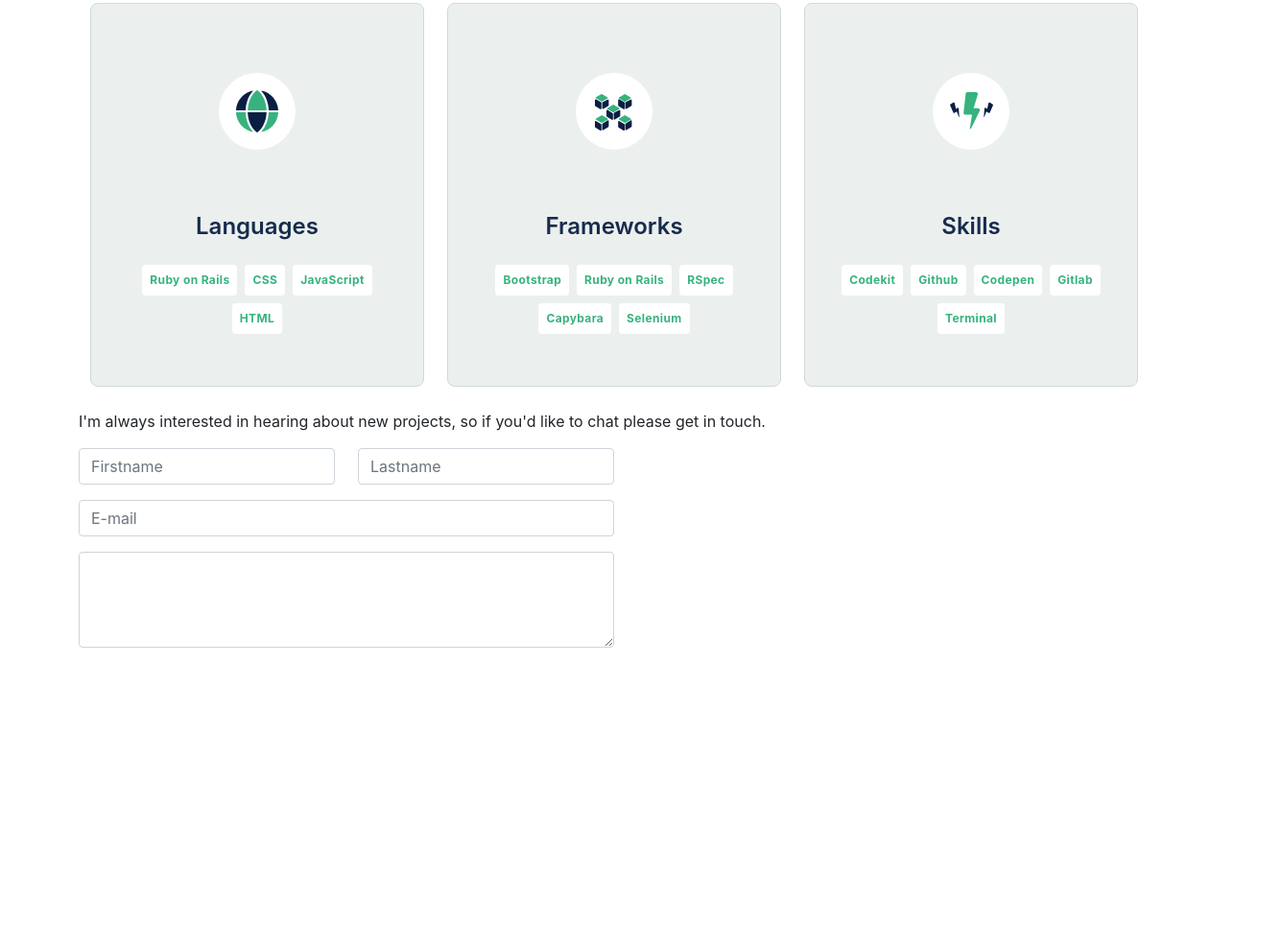
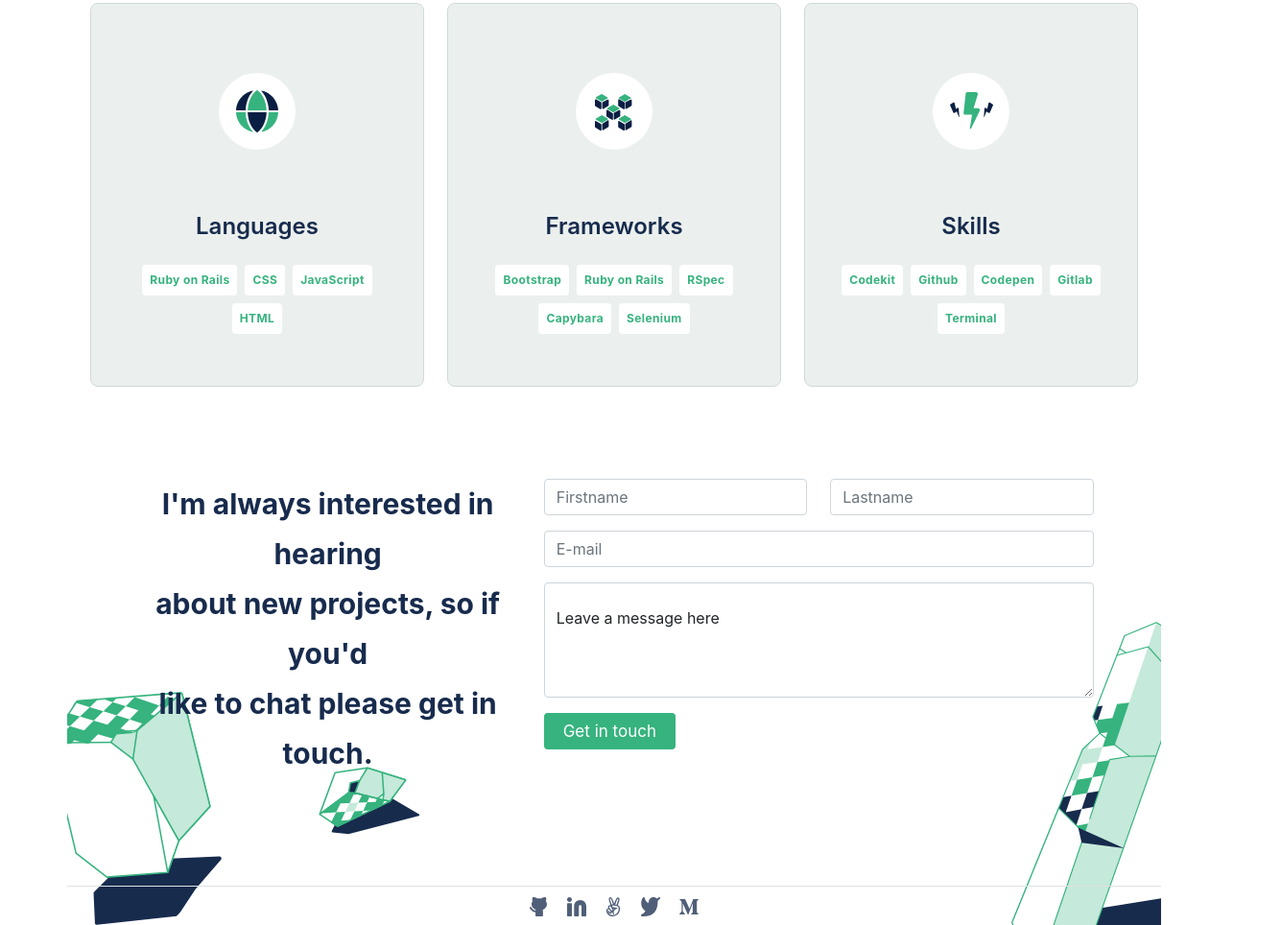
Before and after one commit to udev-21/bootstrap-portfolio, a plain HTML site: page index.html in a window 1280 px wide. Shown: the part 1974-2938 px from the top of the page at 96% size, 1335 px wide, since content can reach past the window. Before the commit the page ends 2649 px from the top, so only its background shows below. Drawn offline with nearby package versions, Linux system fonts and the light colour scheme; a web font is replaced by a local one.

Commit message:
Add contact form styles

```diff
--- a/index.html
+++ b/index.html
@@ -13,7 +13,7 @@
   <title>Document</title>
 </head>
 <body>
-  <div class="container">
+  <div class="container overflow-hidden">
     <section class="headline">
       <ul class="nav justify-content-center">
         <li class="nav-item">
@@ -244,36 +244,57 @@
         </div>
       </div>
     </section>
-    <section class="contact-form">
-      <div>
-        <div>
-          <p>I'm always interested in hearing about new projects,
-          so if you'd like to chat please get in touch.</p>
+    <section class="contact-form text-center my-5 py-5">
+      <div class="container col-11 position-relative">
+        <div class="row row-cols-2">
+          <div class="col-5 d-flex align-items-center justify-content-center">
+            <p class="color-black fw-bold form-p">I'm always interested in hearing<br> about new projects,
+            so if you'd<br> like to chat please get in touch.</p>
           </div>
-        <div class="col-6">
-          <form action="">
+          <div class="col-7">
+            <form action="https://formspree.io/f/mnqrnyba" method="POST">
               <div class="row row-col-2">
                 <div class="input-group mb-3 col">
-                <input type="text" class="form-control" placeholder="Firstname" aria-label="Username" aria-describedby="basic-addon1">
+                  <input type="text" class="form-control" name="firstname" required maxlength="30" placeholder="Firstname" aria-label="Username" aria-describedby="basic-addon1">
                 </div>
                 <div class="input-group mb-3 col">
-                <input type="text" class="form-control" placeholder="Lastname" aria-label="Username" aria-describedby="basic-addon1">
+                  <input type="text" class="form-control" placeholder="Lastname" required maxlength="30" aria-label="Username" aria-describedby="basic-addon1">
                 </div>
               </div>
               <div class="row">
                 <div class="input-group mb-3 col">
-              <input type="text" class="form-control" placeholder="E-mail" aria-label="Username" aria-describedby="basic-addon1">
+                  <input type="email" class="form-control" placeholder="E-mail" name="email" required aria-label="Username" aria-describedby="basic-addon1">
                 </div>
               </div>
               <div class="row">
-              <div class="form-floating col">
-              <textarea class="form-control" placeholder="Leave a message here" id="floatingTextarea2" style="height: 100px"></textarea>
+                <div class="form-floating col mb-3">
+                <textarea class="form-control" placeholder="Leave a message here" name="message" required maxlength="500" id="floatingTextarea2" ></textarea>
+                <label class="p-4" for="floatingTextarea2">Leave a message here</label>
+              </div>
+              <div class="row">
+                <div class="text-start">
+                  <button class="btn col-3">Get in touch</button>
                 </div>
               </div>
             </form>
           </div>
         </div>
+        <img class="contact-frame-1 position-absolute top-100 start-0 translate-middle" src="images/contact-frame1.svg" alt="contact-frame1">
+        <img class="contact-frame-2 position-absolute top-100 translate-middle" src="images/contact-frame2.svg" alt="contact-frame2">
+        <img class="contact-frame-3 position-absolute top-100 start-100 translate-middle" src="images/contact-frame3.svg" alt="contact-frame3">
+      </div>
     </section>
+    <footer class="mt-5 text-center">
+      <div class="row">
+        <div class="col p-2 border-top">
+          <img class="mx-2" src="images/github-icon.svg" alt="github">
+          <img class="mx-2" src="images/linkedin-icon.svg" alt="linkedin">
+          <img class="mx-2" src="images/angellist-icon.svg" alt="angellist">
+          <img class="mx-2" src="images/twitter-icon.svg" alt="twitter">
+          <img class="mx-2" src="images/medium-icon.svg" alt="medium">
+        </div>
+      </div>
+    </footer>
 
   </div>
 
--- a/style.css
+++ b/style.css
@@ -10,6 +10,10 @@ body {
 
 .color-green {
   color: var(--green) !important;
+}
+
+.color-black {
+  color: var(--black) !important;
 }
 
 .headline {
@@ -81,3 +85,30 @@ section.about .card  img {
   height: 48px;
   width: 48px;
 }
+
+.form-p {
+  font-size: 30px;
+  line-height: 52px;
+}
+
+.contact-frame-2 {
+  height: 100px;
+  z-index: -1;
+  left: 250px;
+  top: 450px;
+}
+
+.contact-frame-1 {
+  height: 350px;
+  z-index: -1;
+  top: 100px;
+}
+
+.contact-frame-3 {
+  height: 370px;
+  z-index: -1;
+}
+
+#floatingTextarea2 {
+  height: 120px;
+}
```
Lines whose indentation alone changed are shown as unchanged.
